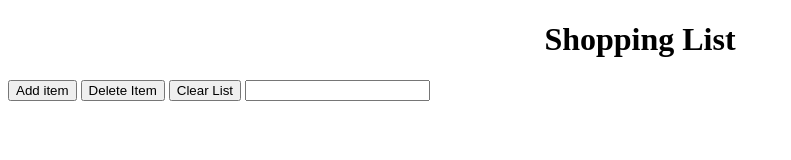
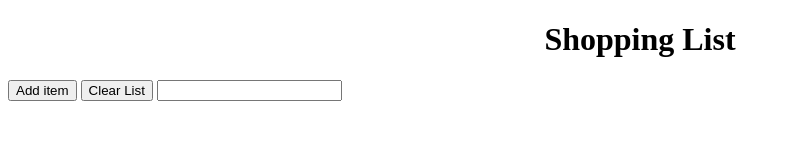
Before and after one commit to emateo1/emateo1.github.io, a plain HTML site: page shopping_list/index.html in a window 1280 px wide. Shown: the whole page, without its empty margins (0-791 px from the left). Drawn offline with nearby package versions, Linux system fonts and the light colour scheme.

Commit message:
Update index.html

```diff
--- a/shopping_list/index.html
+++ b/shopping_list/index.html
@@ -12,7 +12,6 @@
       <h1>Shopping List</h1>
     </header>
     <button id='add'> Add item</button>
-    <button id='delete'> Delete Item</button>
     <button id='clear'> Clear List</button>
     <input> </input>
     <div id="1">
```
